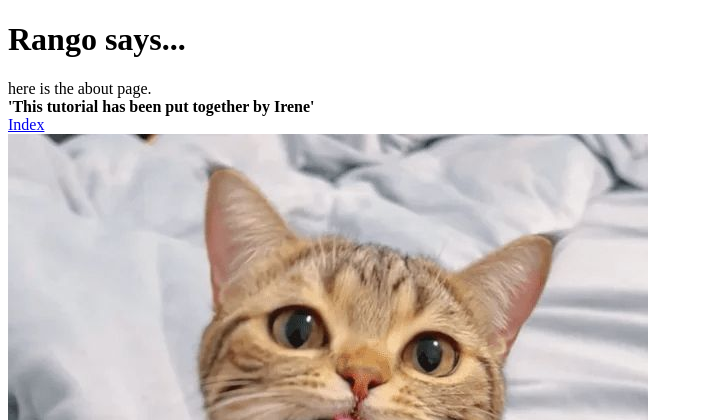
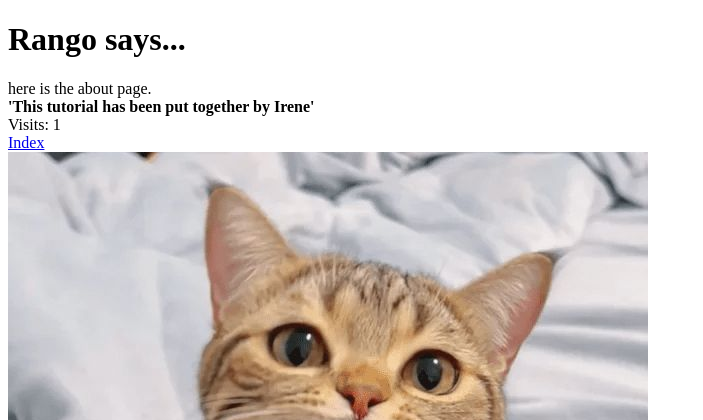
Before and after one commit to irene-anu/tango_with_django_project, a Django app: page /rango/about/ in a window 1280 px wide. Shown: the top 420 px of the page, without its empty margins (0-703 px from the left). Run offline with Django 3.2, Linux system fonts and the light colour scheme; data that the repository does not hold is empty.

Commit message:
Chapter 10

```diff
--- a/rango/views.py
+++ b/rango/views.py
@@ -9,6 +9,7 @@ from django.urls import reverse
 from rango.forms import UserForm, UserProfileForm
 from django.contrib.auth import authenticate, login, logout
 from django.contrib.auth.decorators import login_required
+from datetime import datetime
 # Create your views here.
 
 #index is responsible for the main page view
@@ -24,13 +25,20 @@ def index(request):
     context_dict['boldmessage'] = 'Crunchy, creamy, cookie, candy, cupcake!'
     context_dict['categories'] = category_list
     context_dict['pages'] = page_list
+    visitor_cookie_handler(request)
 
+    #response = render(request, 'rango/index.html', context=context_dict)
     # Render the response and send it back!
     return render(request, 'rango/index.html', context=context_dict)
 
 def about(request):
 
     context_dict = {}
+    # if request.session.test_cookie_worked():
+    #     print("TEST COOKIE WORKED!")
+    #     request.session.delete_test_cookie()
+    visitor_cookie_handler(request)
+    context_dict['visits'] = request.session['visits']
     return render(request,'rango/about.html',context = context_dict)
 
 def show_category(request, category_name_slug):
@@ -178,3 +186,24 @@ def restricted(request):
 def user_logout(request):
     logout(request)
     return redirect(reverse('rango:index'))
+
+def get_server_side_cookie(request, cookie, default_val=None):
+    val = request.session.get(cookie)
+    if not val:
+        val = default_val
+    return val
+
+def visitor_cookie_handler(request):
+    visits = int(get_server_side_cookie(request, 'visits', '1'))
+    last_visit_cookie = get_server_side_cookie(request,'last_visit',str(datetime.now()))
+    last_visit_time = datetime.strptime(last_visit_cookie[:-7],'%Y-%m-%d %H:%M:%S')
+# If it's been more than a day since the last visit...
+    if (datetime.now() - last_visit_time).days > 0:
+        visits = visits + 1
+# Update the last visit cookie now that we have updated the count
+        request.session['last_visit'] = str(datetime.now())
+    else:
+# Set the last visit cookie
+        request.session['last_visit'] = last_visit_cookie
+# Update/set the visits cookie
+    request.session['visits'] = visits
--- a/tango_with_django_project/settings.py
+++ b/tango_with_django_project/settings.py
@@ -30,6 +30,7 @@ DEBUG = True
 
 ALLOWED_HOSTS = []
 
+SESSION_EXPIRE_AT_BROWSER_CLOSE = True
 
 # Application definition
 
--- a/templates/rango/about.html
+++ b/templates/rango/about.html
@@ -10,6 +10,7 @@
     <div>
         here is the about page. <br />
         <strong>'This tutorial has been put together by Irene'</strong><br />
+        Visits: {{ visits }}
     </div>
     <div>
         <a href="/rango/">Index</a><br/>
--- a/templates/rango/index.html
+++ b/templates/rango/index.html
@@ -15,7 +15,6 @@
         {% endif %}
         <strong>{{ boldmessage }}</strong>
     </div>
-
     <div>
         <h2>Most Liked Categories</h2>
     {% if categories %}
```
